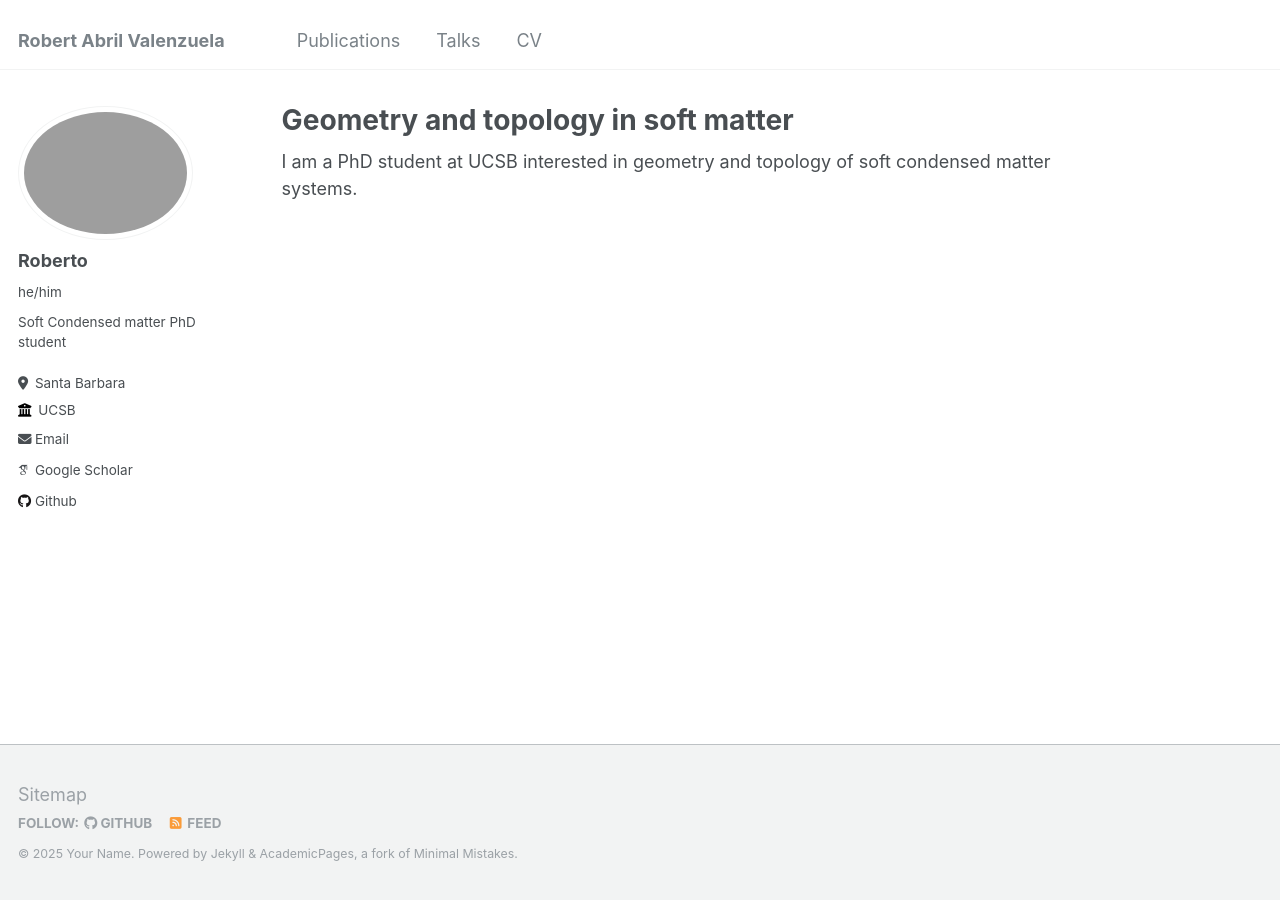
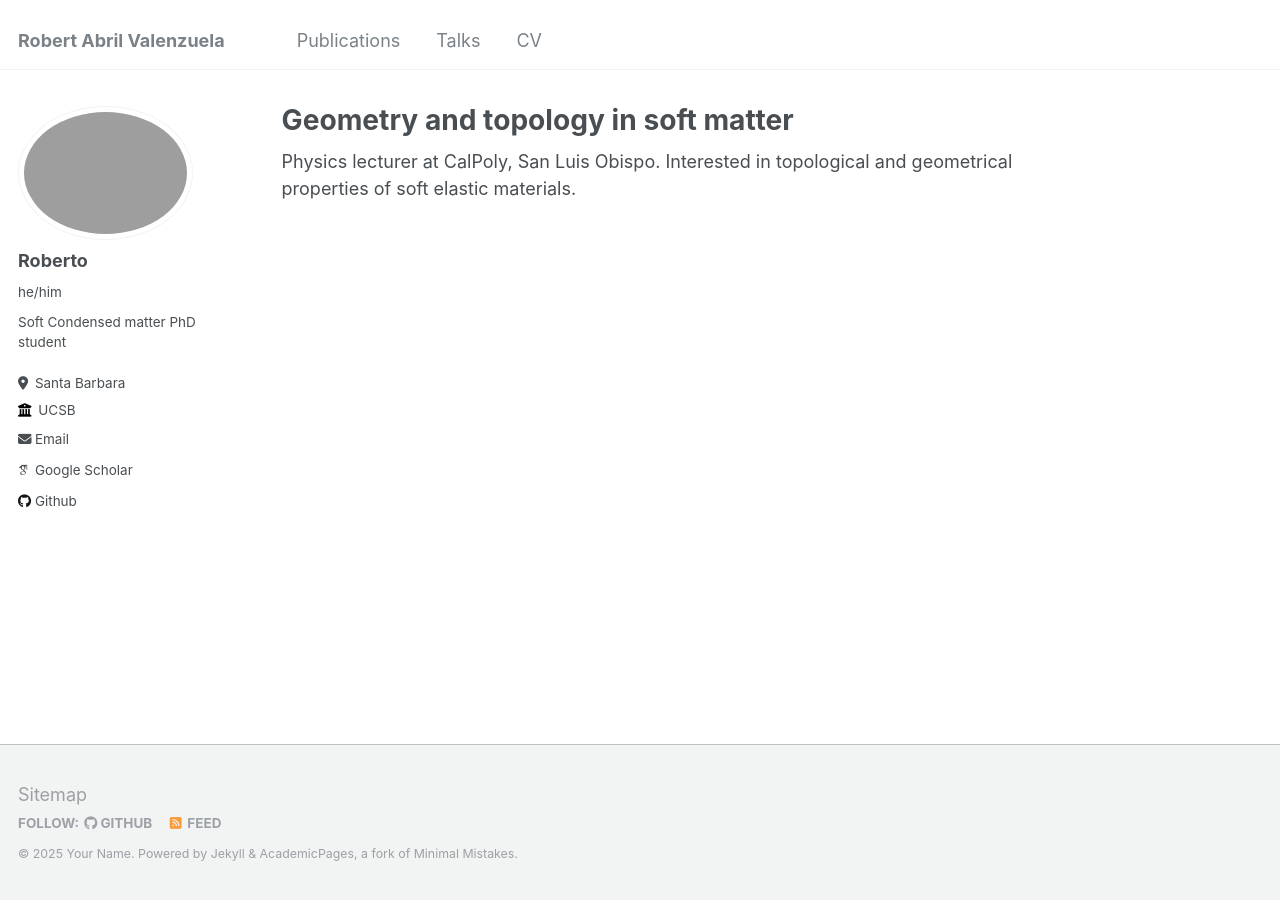
Before and after one commit to rabril/rabril.github.io, a Jekyll site: the page built from _pages/about.md, in a window 1280 px wide. Built offline with Jekyll 4.4.1, drawn with Linux system fonts in a browser that asks for light colours; some web fonts are replaced.

Commit message:
Update about.md

```diff
--- a/_pages/about.md
+++ b/_pages/about.md
@@ -7,4 +7,4 @@ redirect_from:
   - /about.html
 ---
 
-I am a PhD student at UCSB interested in geometry and topology of soft condensed matter systems.
+Physics lecturer at CalPoly, San Luis Obispo. Interested in topological and geometrical properties of soft elastic materials.
```
